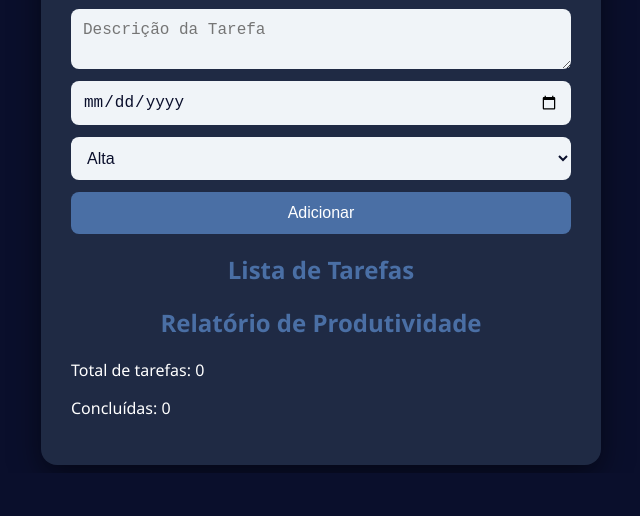
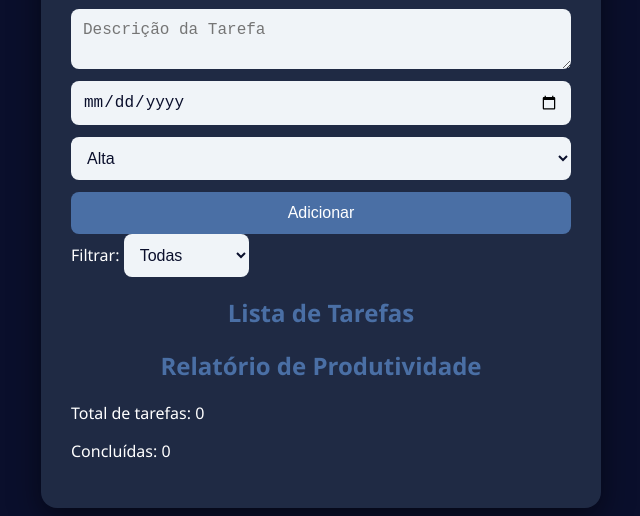
Before and after one commit to Administracao-eficiente/agenda-digital, a plain HTML site: page index.html in a window 1280 px wide. Shown: the part 366-882 px from the top of the page, without its empty margins (319-959 px from the left). Before the commit the page ends 839 px from the top, so only its background shows below. Drawn offline with Linux system fonts and the light colour scheme.

Commit message:
Update index.html

```diff
--- a/index.html
+++ b/index.html
@@ -2,13 +2,13 @@
 <html lang="pt-br">
 <head>
   <meta charset="UTF-8" />
-  <meta name="viewport" content="width=device-width, initial-scale=1.0" />
+  <meta name="viewport" content="width=device-width, initial-scale=1.0"/>
   <title>Agenda Digital</title>
-  <link rel="stylesheet" href="style.css" />
+  <link rel="stylesheet" href="style.css"/>
 </head>
 <body>
   <div class="container">
-    <img src="logo.png" alt="Logo da Agenda" class="logo" />
+    <img src="logo.png" alt="Logo da Agenda" class="logo"/>
     <h1>Agenda Digital</h1>
 
     <form id="form-tarefa">
@@ -23,6 +23,15 @@
       <button type="submit">Adicionar</button>
     </form>
 
+    <div class="filtros">
+      <label for="filtro-status">Filtrar:</label>
+      <select id="filtro-status">
+        <option value="Todas">Todas</option>
+        <option value="A Fazer">A Fazer</option>
+        <option value="Concluída">Concluídas</option>
+      </select>
+    </div>
+
     <h2>Lista de Tarefas</h2>
     <ul id="lista"></ul>
 
```
